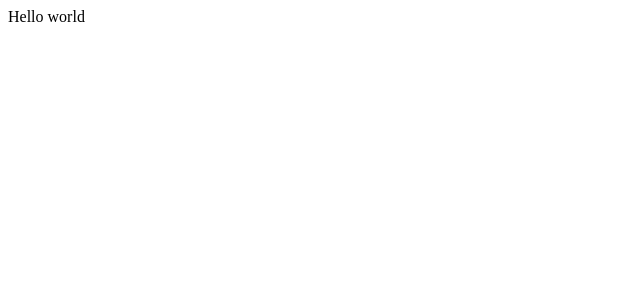
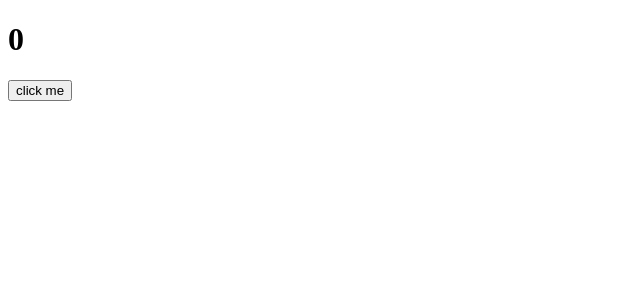
Before and after one commit to bmarwane/react-step-by-step, a React app: page / in a window 1280 px wide. Shown: the top 300 px of the page, without its empty margins (0-640 px from the left). Built offline with nearby package versions, Linux system fonts and the light colour scheme.

Commit message:
Basic Counter remove App component

```diff
--- a/src/App.jsx
+++ /dev/null
@@ -1,13 +0,0 @@
-import React from 'react';
-
-export default class App extends React.Component {
-    render() {
-        return (
-            <div>Hello world</div>
-        )
-    }
-}
-
-export function App2() {
-    return <div>Hello world</div>
-}
--- /dev/null
+++ b/src/Counter.jsx
@@ -0,0 +1,27 @@
+import React from 'react';
+
+export default class Counter extends React.Component {
+    constructor() {
+        super()
+        this.state = {
+            nb: 0,
+        }
+    }
+
+    increment() {
+        this.setState({
+            nb: this.state.nb + 1
+        })
+    }
+
+    render() {
+        return (
+            <div>
+                <h1>{ this.state.nb }</h1>
+                <button onClick={ ( ) => this.increment() }>
+                    click me
+                </button>
+            </div>
+        )
+    }
+}
--- a/src/index.jsx
+++ b/src/index.jsx
@@ -1,6 +1,6 @@
 import React from 'react';
 import { render } from 'react-dom';
 
-import App from './App'
+import Counter from './Counter'
 
-render( <App />, document.getElementById('react-app'))
+render( <Counter />, document.getElementById('react-app'))
```
